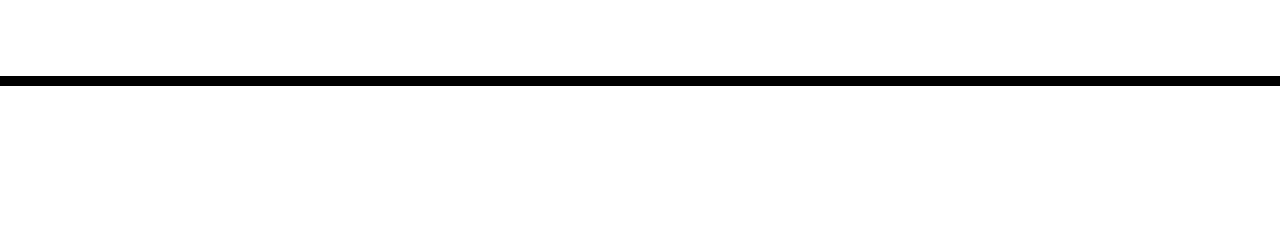
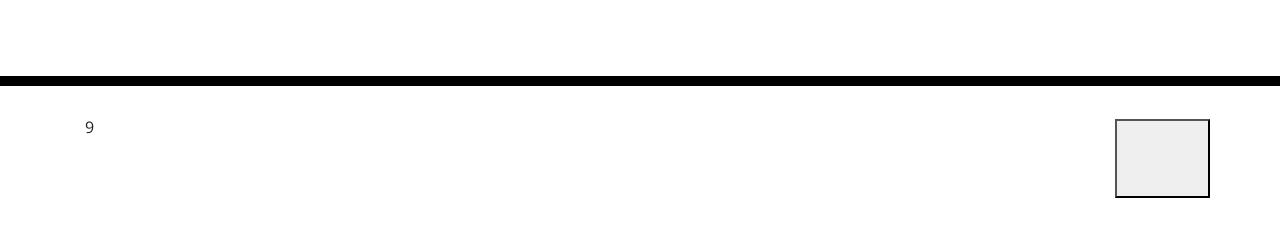
Before and after one commit to Erey2790/palm-tree-planner, a plain HTML site: page index.html in a window 1280 px wide. Shown: the part 182-418 px from the top of the page. Drawn offline with nearby package versions, Linux system fonts and the light colour scheme.

Commit message:
first div test

```diff
--- a/index.html
+++ b/index.html
@@ -29,7 +29,13 @@
       <p id="currentDay" class="lead"></p>
     </header>
     <div class="container">
-      <!-- Timeblocks go here -->
+        <div class="row">
+            <div class="col-1">9</div>
+            <div class="col"></div>
+            <button class="col-1">
+                <span class="oi oi-lock-locked"></span>
+            </button>
+        </div>
     </div>
 
     <script src="https://code.jquery.com/jquery-3.4.1.min.js"></script>
```
